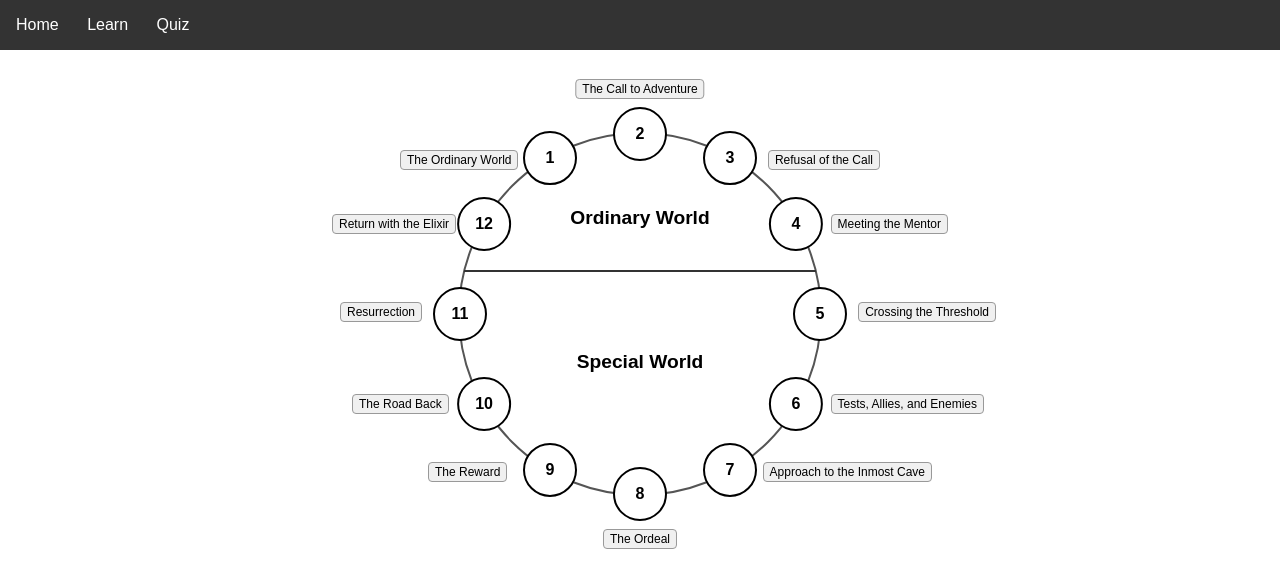
After one commit to he-larious/heros-journey, a Flask app: page /diagram/1 in a window 1280 px wide. The commit adds this page. Shown: the top 588 px of the page. Run offline with Flask 3, Linux system fonts and the light colour scheme.

Commit message:
learn portion connects now

```diff
--- a/data/stages.json
+++ b/data/stages.json
@@ -32,7 +32,7 @@
       "description": "In which the Hero faces their biggest test of all thus far."
     },
     "9": {
-      "name": "Reward",
+      "name": "The Reward",
       "description": "In which the Hero sees light at the end of the tunnel."
     },
     "10": {
--- a/server.py
+++ b/server.py
@@ -45,6 +45,15 @@ def learn_stage(movie_key, stage_num):
         stage=stage
     )
 
+@app.route('/diagram/<movie_key>')
+def learn_diagram(movie_key):
+    with open('data/stages.json') as f:
+        stages = json.load(f)
+
+    stage_names = {int(k): v["name"] for k, v in stages.items()}
+
+    return render_template('diagram.html', movie_key=movie_key, stage_names=stage_names)
+
 @app.route('/quiz')
 def quiz():
     return render_template('quiz.html')
--- /dev/null
+++ b/static/css/diagram.css
@@ -0,0 +1,113 @@
+.circle-container {
+    position: relative;
+    width: 400px;
+    height: 400px;
+    margin: 0 auto;
+    margin-top: 4rem;
+    border-radius: 50%;
+}
+
+.circle-outline {
+    position: absolute;
+    top: 50%;
+    left: 50%;
+    width: 360px;
+    height: 360px;
+    transform: translate(-50%, -50%);
+    border: 2px solid #555;
+    border-radius: 50%;
+    z-index: 0;
+}
+
+.circle-chord {
+    position: absolute;
+    top: 39%;
+    left: 50%;
+    transform: translateX(-50%);
+    width: 88%;
+    height: 2px;
+    background-color: #333;
+    z-index: 0;
+}
+
+.center-label {
+    position: absolute;
+    width: 100%;
+    text-align: center;
+    font-weight: bold;
+    font-size: 1.2rem;
+}
+
+.center-label.top {
+    top: 26%;
+    transform: translateY(-50%);
+}
+
+.center-label.bottom {
+    bottom: 38%;
+    transform: translateY(50%);
+}
+
+.circle-item {
+    width: 50px;
+    height: 50px;
+    background-color: #fff;
+    border: 2px solid #000;
+    border-radius: 50%;
+    text-align: center;
+    line-height: 50px;
+    font-weight: bold;
+    color: black;
+    text-decoration: none;
+    z-index: 2;
+}
+
+.stage-wrapper {
+    position: absolute;
+    top: 50%;
+    left: 50%;
+    transform: translate(-50%, -50%) rotate(calc((var(--i) * 30deg) - 150deg)) translate(180px) rotate(calc(150deg - (var(--i) * 30deg)));
+    display: flex;
+    justify-content: center;
+    align-items: center;
+    z-index: 1;
+}
+
+.stage-label {
+    position: absolute;
+    font-size: 0.75rem;
+    padding: 2px 6px;
+    background-color: #f0f0f0;
+    border: 1px solid #999;
+    border-radius: 4px;
+    white-space: nowrap;
+    z-index: 2;
+}
+
+/* Top center (Stage 2) */
+.label-2 {
+    top: -35px;
+    left: 50%;
+    transform: translateX(-50%);
+}
+
+/* Bottom center (Stage 8) */
+.label-8 {
+    bottom: -35px;
+    left: 50%;
+    transform: translateX(-50%);
+}
+
+/* Right side (Stages 3–7) */
+.label-3  { top: 9%; right: -10%; }
+.label-4  { top: 25%; right: -27%; }
+.label-5  { top: 47%; right: -39%; }
+.label-6  { top: 70%; right: -36%; }
+.label-7  { top: 87%; right: -23%; }
+
+/* Left side (Stages 9, 10, 11, 12, 1) */
+.label-9  { top: 87%; left: -3%; }
+.label-10 { top: 70%; left: -22%; }
+.label-11 { top: 47%; left: -25%; }
+.label-12 { top: 25%; left: -27%; }
+.label-1  { top: 9%; left: -10%; }
--- /dev/null
+++ b/templates/diagram.html
@@ -0,0 +1,22 @@
+{% extends "base.html" %}
+
+{% block extra_css %}
+<link rel="stylesheet" href="{{ url_for('static', filename='css/diagram.css') }}">
+{% endblock %}
+
+{% block content %}
+<div class="circle-container">
+    <div class="circle-outline"></div> <!-- <-- background circle -->
+    <div class="circle-chord"></div>
+
+    {% for i in range(1, 13) %}
+    <div class="stage-wrapper" style="--i: {{ i }};">
+        <a href="{{ url_for('learn_stage', movie_key=movie_key, stage_num=i) }}" class="circle-item">{{ i }}</a>
+    </div>
+    <div class="stage-label label-{{ i }}">{{ stage_names[i] }}</div>
+    {% endfor %}
+
+    <div class="center-label top">Ordinary World</div>
+    <div class="center-label bottom">Special World</div>
+</div>
+{% endblock %}
--- a/templates/learn_stage.html
+++ b/templates/learn_stage.html
@@ -16,7 +16,7 @@
                 allowfullscreen>
             </iframe>
         {% elif stage.media_type == "image" %}
-            <img src="{{ stage.media_url }}" alt="{{ stage.name }}" width="560" height="315">
+            <img src="{{ stage.media_url }}" alt="{{ stage.name }}" width="560">
         {% endif %}
     </div>
 
```
Also changed, not shown: static/css/learn.css (added, +29 -0 lines), templates/learn.html (added, +18 -0 lines).
